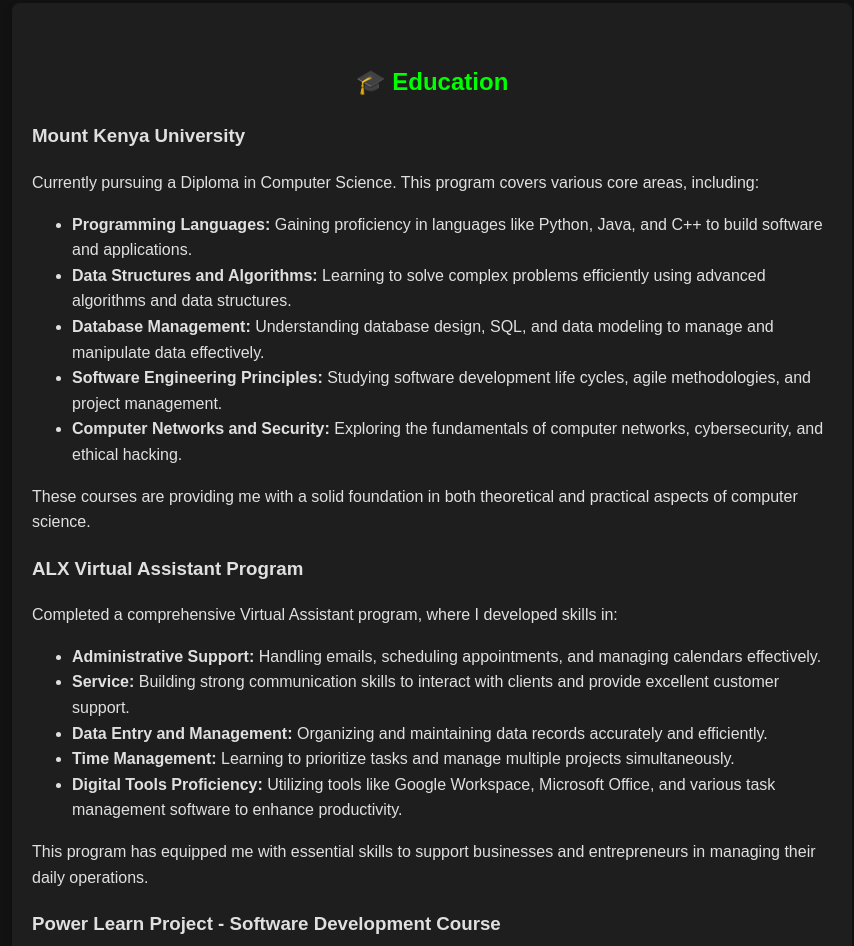
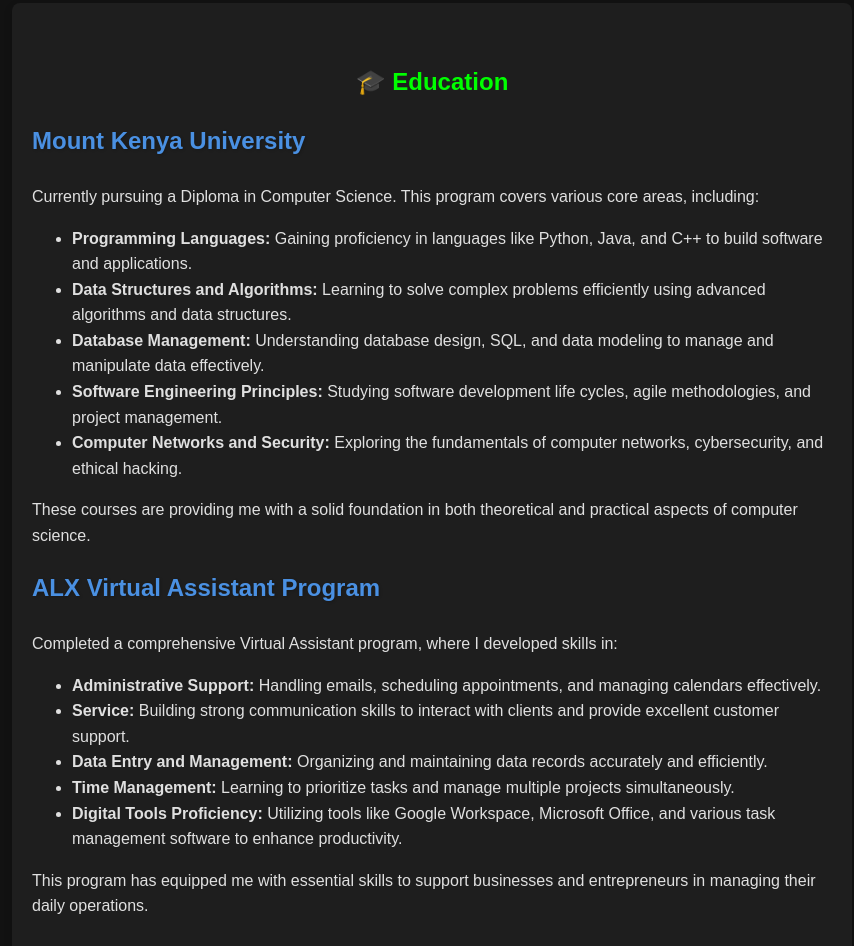
Before and after one commit to Rankingsian/portfolio, a plain HTML site: page index.html in a window 1280 px wide. Shown: the part 780-1726 px from the top of the page, without its empty margins (208-1062 px from the left). Drawn offline with Linux system fonts and the light colour scheme.

Commit message:
Did some changes

```diff
--- a/index.html
+++ b/index.html
@@ -38,14 +38,14 @@
         <p>To learn more about my professional experience, skills, and education, feel free to check out my detailed resume:</p>
 
         <!-- Resume link -->
-        <a href="YOUR_GOOGLE_DRIVE_LINK" target="_blank" class="resume-link">View My Resume</a>
+        <a href="https://docs.google.com/document/d/1npp7jJuPdEEh6YlezqPKNlUE0ZVj4AfL_gfCDJ1KSJ4/edit?usp=sharing" target="_blank" class="resume-link">View My Resume</a>
     </section>
 
     <!-- Education background section -->
     <section id="Education">
         <h2>🎓 Education</h2>
          <!-- Mount Kenya University -->
-    <h3>Mount Kenya University</h3>
+         <h3 class="school-name">Mount Kenya University</h3>
     <p>Currently pursuing a Diploma in Computer Science. This program covers various core areas, including:</p>
     <ul>
         <li><b>Programming Languages:</b> Gaining proficiency in languages like Python, Java, and C++ to build software and applications.</li>
@@ -57,7 +57,7 @@
     <p>These courses are providing me with a solid foundation in both theoretical and practical aspects of computer science.</p>
 
     <!-- ALX Virtual Assistant Course -->
-    <h3>ALX Virtual Assistant Program</h3>
+    <h3 class="school-name">ALX Virtual Assistant Program</h3>
     <p>Completed a comprehensive Virtual Assistant program, where I developed skills in:</p>
     <ul>
         <li><b>Administrative Support:</b> Handling emails, scheduling appointments, and managing calendars effectively.</li>
@@ -69,7 +69,7 @@
     <p>This program has equipped me with essential skills to support businesses and entrepreneurs in managing their daily operations.</p>
 
     <!-- Power Learn Project Software Development Course -->
-    <h3>Power Learn Project - Software Development Course</h3>
+    <h3 class="school-name">Power Learn Project - Software Development Course</h3>
     <p>Currently enrolled in a Software Development course focused on full-stack development, covering key areas such as:</p>
     <ul>
         <li><b>Front-End Development:</b> Enhancing skills in HTML, CSS, and JavaScript to build responsive and interactive web interfaces.</li>
@@ -105,7 +105,8 @@
         <p>Here are some of the projects I have worked on:</p>
         <ul>
             <li><b>Telemedicine System:</b> A web-based platform that allows patients to connect with healthcare providers remotely. The system includes features like real-time consultations, medical records management, and appointment scheduling to provide accessible healthcare services.</li>
-            <a href="https://github.com/Rankingsian" target="_blank">Check out my GitHub Projects</a>
+            <p>Check out my github Projects</p>
+            <a href="https://github.com/Rankingsian" target="_blank"><li><img src="icons8-git-50 (1).png" alt="GitHub" class="icon"> GitHub</li></a>
     </section>
 
     <!-- Interests section -->
--- a/style.css
+++ b/style.css
@@ -1,4 +1,4 @@
-/* General Styles */
+
 body {
     font-family: 'Arial', sans-serif;
     background-color: #121212; /* Dark mode background */
@@ -32,6 +32,13 @@ nav a {
 
 nav a:hover {
     color: #ffffff; /* White color on hover */
+}
+.school-name {
+    color: #4A90E2;
+    font-weight: bold;
+    font-size: 1.5em;
+    text-shadow: 1px 1px 3px rgba(0, 0, 0, 0.2); /* Subtle shadow */
+    margin-top: 20px;
 }
 
 section {
@@ -74,4 +81,5 @@ h1, h2 {
     nav a {
         margin: 5px 0;
     }
+
 }
```
